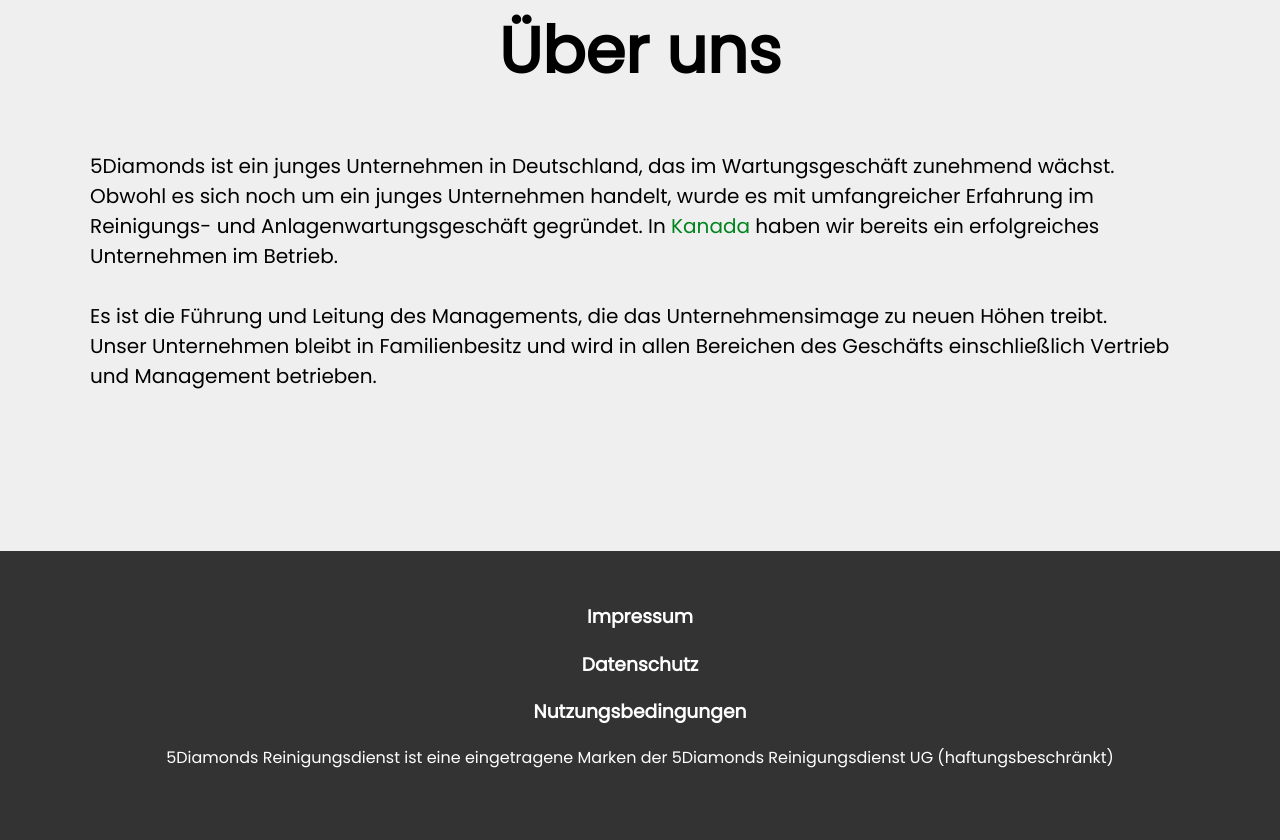
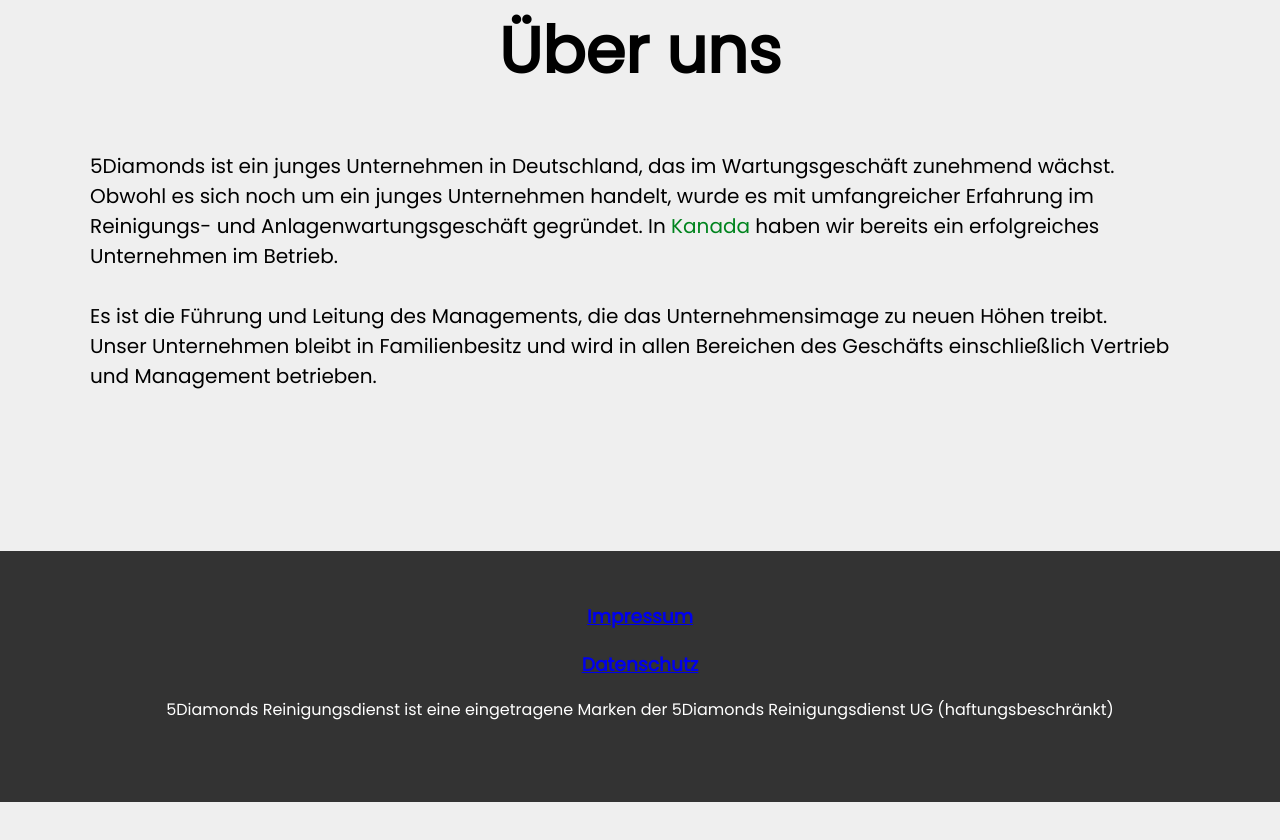
Before and after one commit to 5Diamonds/Website, a plain HTML site: page index.html in a window 1280 px wide. Shown: the part 2909-3749 px from the top of the page. After the commit the page ends 3711 px from the top, so only its background shows below. Drawn offline with Linux system fonts and the light colour scheme.

Commit message:
Update index.html

```diff
--- a/index.html
+++ b/index.html
@@ -5,7 +5,6 @@
 	<meta charset="utf-8">
 	<title>5Diamonds Reinigungsdienst</title>
 	<link rel="stylesheet" type="text/css" href="style.css">
-	<script defer src="scripts.js"></script>
 </head>
 
 <body>
@@ -144,9 +143,8 @@
 	<!-- OVERLAY Impressum -->
 	<div class="Hintergrund-impressum">
 		<div class="overlay-impressum">
-			 <h3>Impressum </h3>
-			 <h3>Datenschutz </h3>
-			 <h3>Nutzungsbedingungen</h3>
+			 <h3><a href="imp.html">Impressum</a> </h3>
+			 <h3><a href="imp.html">Datenschutz </a></h3>
 			 <p>
 			 	5Diamonds Reinigungsdienst ist eine eingetragene Marken der 5Diamonds Reinigungsdienst UG (haftungsbeschränkt)
 			</p>
```
